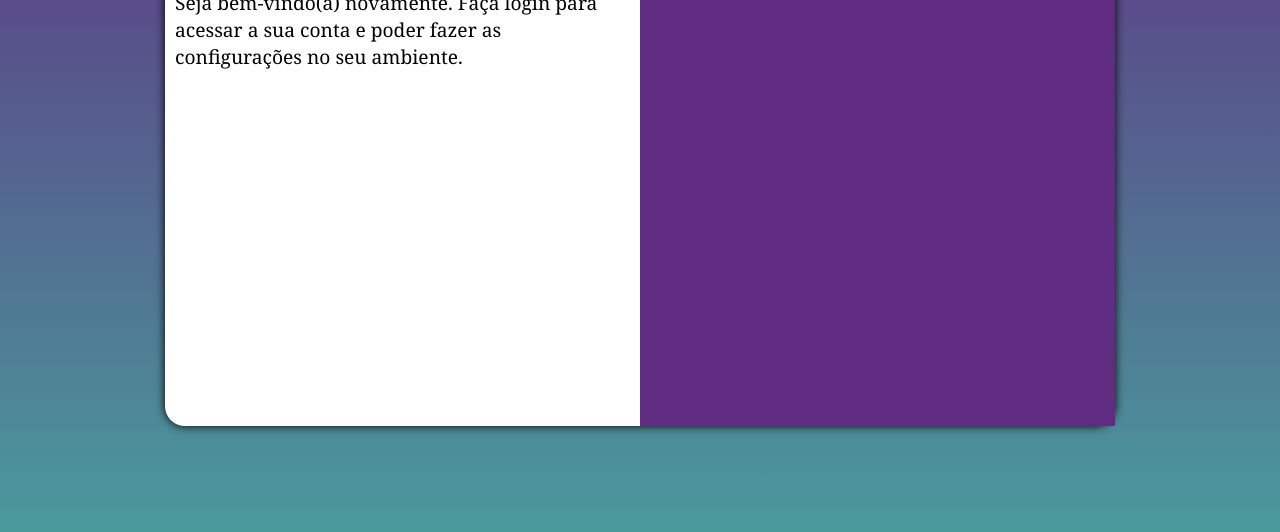
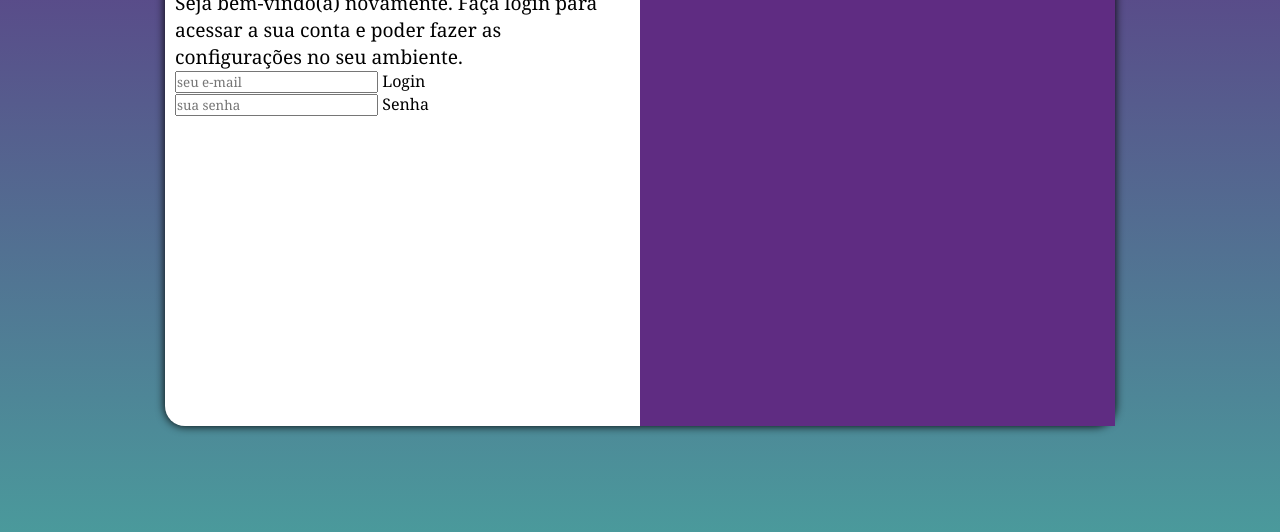
Before and after one commit to anavitoria151295/projeto-login, a plain HTML site: page index.html in a window 1280 px wide. Shown: the part 224-756 px from the top of the page. Drawn offline with Linux system fonts and the light colour scheme.

```diff
--- a/index.html
+++ b/index.html
@@ -18,7 +18,14 @@
                 <h1>Login</h1>
                 <p>Seja bem-vindo(a) novamente. Faça login para acessar a sua conta e poder fazer as configurações no seu ambiente.</p>
                 <form action="login.php" method="post">
-
+                    <div class="campo">
+                        <input type="email" name="login" id="ilogin" placeholder="seu e-mail">
+                        <label for="ilogin">Login</label>
+                    </div>
+                    <div class="campo">
+                        <input type="password" name="senha" id="isenha" placeholder="sua senha">
+                        <label for="isenha">Senha</label>
+                    </div>
                 </form>
             </div>
         </section>
```
